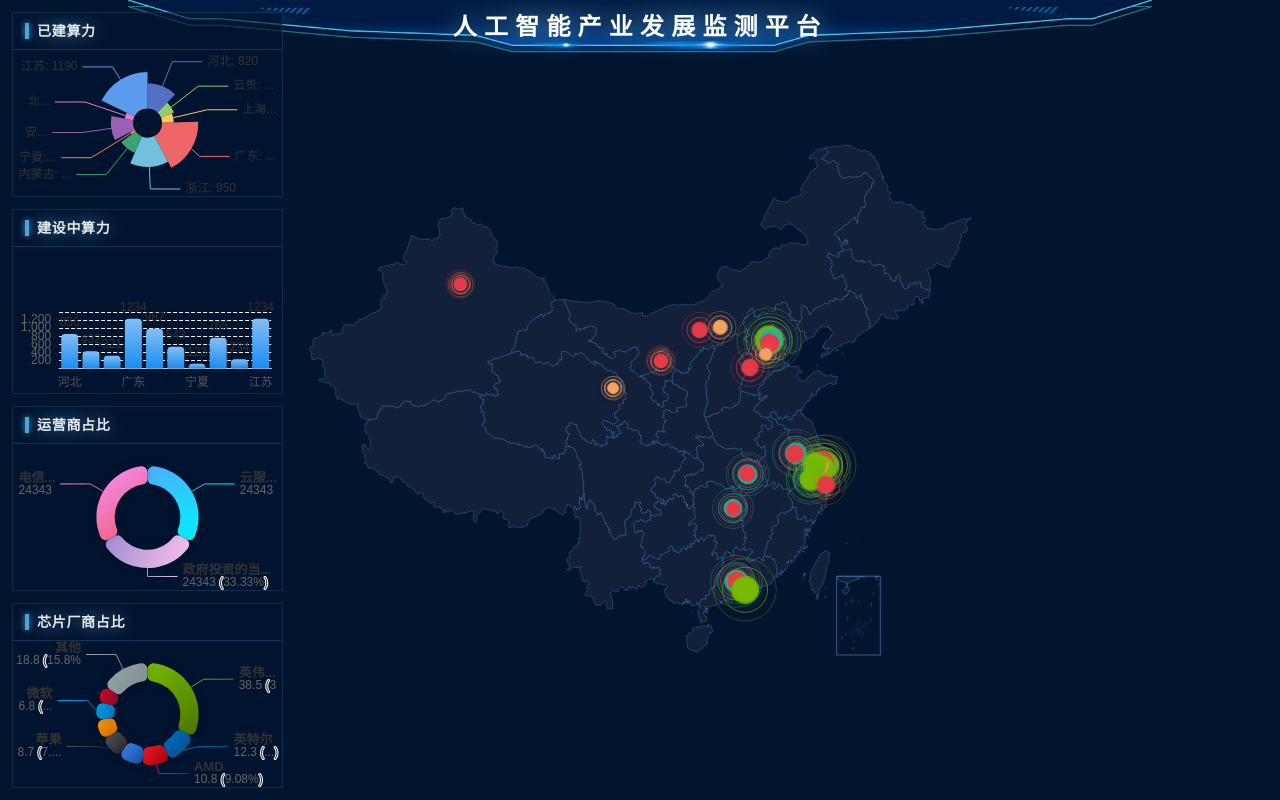
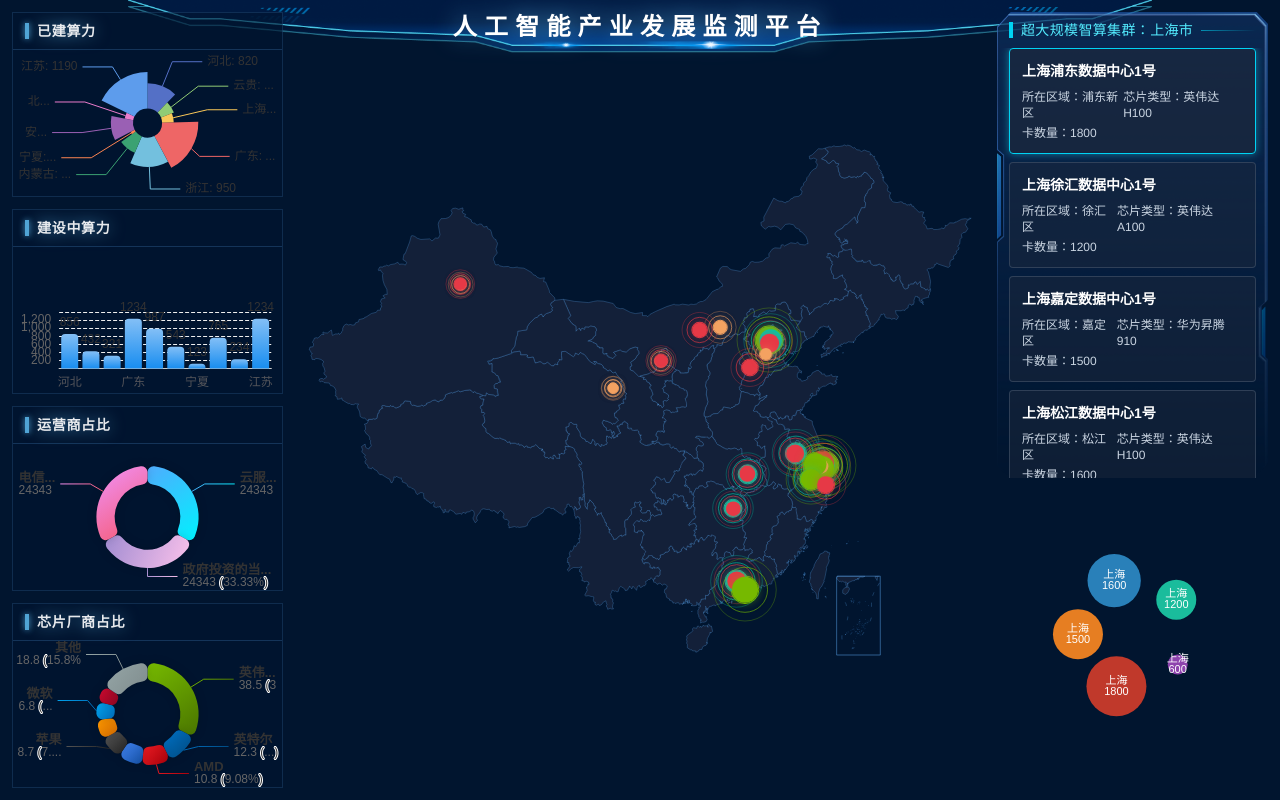
Before and after one commit to eason-shi/ai-monitor-platform, a React (Vite) app: page / in a window 1280 px wide. Built offline with nearby package versions, Linux system fonts and the light colour scheme.

Commit message:
feat:数据中心

```diff
--- /dev/null
+++ b/src/ui/distribution/data-center-list.tsx
@@ -0,0 +1,140 @@
+import { useEffect, useRef, useState } from "react";
+import * as echarts from "echarts";
+import type { ComputingCenter, ProvinceGroup } from "./computing-center-data";
+
+const palette = [
+  "#C0392B",
+  "#1ABC9C",
+  "#E67E22",
+  "#2980B9",
+  "#8E44AD",
+  "#27AE60",
+];
+
+function normalize(value: number, min: number, max: number) {
+  if (max === min) return 40;
+  return ((value - min) / (max - min)) * 40 + 20;
+}
+
+export function DataCenterList({ group }: { group: ProvinceGroup }) {
+  const [selectedId, setSelectedId] = useState<string>(
+    group.centers[0]?.id ?? "",
+  );
+
+  return (
+    <div className="flex flex-col h-full">
+      <div
+        className="flex-3 min-h-0 flex flex-col overflow-hidden"
+        style={{
+          backgroundImage: "url('/data-center-bg.png')",
+          backgroundSize: "100% 100%",
+        }}
+      >
+        <div className="px-3 py-2 flex items-center gap-2 shrink-0">
+          <div className="w-1 h-4 bg-cyan-400" />
+          <span className="text-cyan-300 text-sm font-medium tracking-wide">
+            超大规模智算集群：{group.province}市
+          </span>
+          <div className="flex-1 h-px bg-linear-to-r from-cyan-400/60 to-transparent" />
+        </div>
+        <div className="flex-1 min-h-0 overflow-y-auto px-3 pb-3 space-y-2 scrollbar-thin">
+          {group.centers.map((center) => (
+            <DataCenterCard
+              key={center.id}
+              center={center}
+              selected={center.id === selectedId}
+              onClick={() => setSelectedId(center.id)}
+            />
+          ))}
+        </div>
+      </div>
+      <div className="flex-2 min-h-0">
+        <BubbleChart centers={group.centers} />
+      </div>
+    </div>
+  );
+}
+
+function DataCenterCard({
+  center,
+  selected,
+  onClick,
+}: {
+  center: ComputingCenter;
+  selected: boolean;
+  onClick: () => void;
+}) {
+  return (
+    <div
+      onClick={onClick}
+      className={`cursor-pointer rounded p-3 border transition-all ${
+        selected
+          ? "border-cyan-400 bg-slate-800/70 shadow-[0_0_8px_rgba(34,211,238,0.5)]"
+          : "border-slate-600/60 bg-slate-800/50 hover:border-slate-500"
+      }`}
+    >
+      <div className="text-white text-sm font-semibold mb-2">{center.name}</div>
+      <div className="flex justify-between text-slate-300 text-xs mb-1">
+        <span>所在区域：{center.district}</span>
+        <span>芯片类型：{center.chipType}</span>
+      </div>
+      <div className="text-slate-300 text-xs">卡数量：{center.chipCount}</div>
+    </div>
+  );
+}
+
+function BubbleChart({ centers }: { centers: ComputingCenter[] }) {
+  const chartRef = useRef<HTMLDivElement>(null);
+
+  useEffect(() => {
+    if (!chartRef.current) return;
+    const chart = echarts.init(chartRef.current, null, { renderer: "canvas" });
+
+    const counts = centers.map((c) => c.chipCount);
+    const min = Math.min(...counts);
+    const max = Math.max(...counts);
+
+    chart.setOption({
+      backgroundColor: "transparent",
+      series: [
+        {
+          type: "graph",
+          layout: "force",
+          roam: false,
+          force: {
+            repulsion: 120,
+            gravity: 0.15,
+            edgeLength: 80,
+          },
+          data: centers.map((c, i) => ({
+            name: c.name,
+            value: c.chipCount,
+            symbolSize: normalize(c.chipCount, min, max),
+            itemStyle: { color: palette[i % palette.length] },
+            label: {
+              show: true,
+              color: "#fff",
+              fontSize: 11,
+              formatter: () => `${c.name.slice(0, 2)}\n${c.chipCount}`,
+            },
+          })),
+          edges: [],
+        },
+      ],
+      tooltip: {
+        trigger: "item",
+        formatter: (params: { data: { name: string; value: number } }) =>
+          `${params.data.name}<br/>卡数量：${params.data.value}`,
+      },
+    });
+
+    const handleResize = () => chart.resize();
+    window.addEventListener("resize", handleResize);
+    return () => {
+      window.removeEventListener("resize", handleResize);
+      chart.dispose();
+    };
+  }, [centers]);
+
+  return <div ref={chartRef} className="w-full h-full" />;
+}
--- a/src/ui/distribution/power-distribution.tsx
+++ b/src/ui/distribution/power-distribution.tsx
@@ -4,6 +4,8 @@ import { BuiltPowerChart } from "./built-power";
 import { OperatorShareChart } from "./operator-share";
 import { ChipShareChart } from "./chip-share";
 import { BuildingPowerChart } from "./building-power";
+import { DataCenterList } from "./data-center-list";
+import { data } from "./computing-center-data";
 
 export function PowerDistribution() {
   return (
@@ -38,7 +40,9 @@ export function PowerDistribution() {
         <DistributionMap />
       </div>
 
-      <div className="w-[22%]"></div>
+      <div className="w-[22%]">
+        <DataCenterList group={data[0]} />
+      </div>
     </div>
   );
 }
```
Also changed, not shown: public/data-center-bg.png (added).
